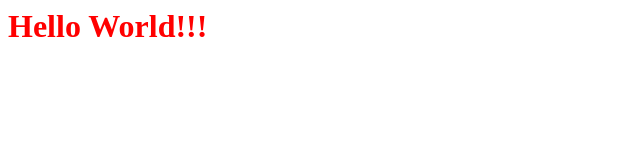
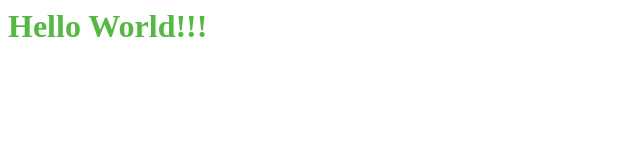
Before and after one commit to umidjonaskarov/basics, a plain HTML site: page index.html in a window 1280 px wide. Shown: the whole page, without its empty margins (0-640 px from the left). Drawn offline with Linux system fonts and the light colour scheme.

Commit message:
new color

```diff
--- a/index.html
+++ b/index.html
@@ -1 +1 @@
-<h1 style="color: red;">Hello World!!!</h1>
+<h1 style="color: rgb(84, 184, 66);">Hello World!!!</h1>
```
